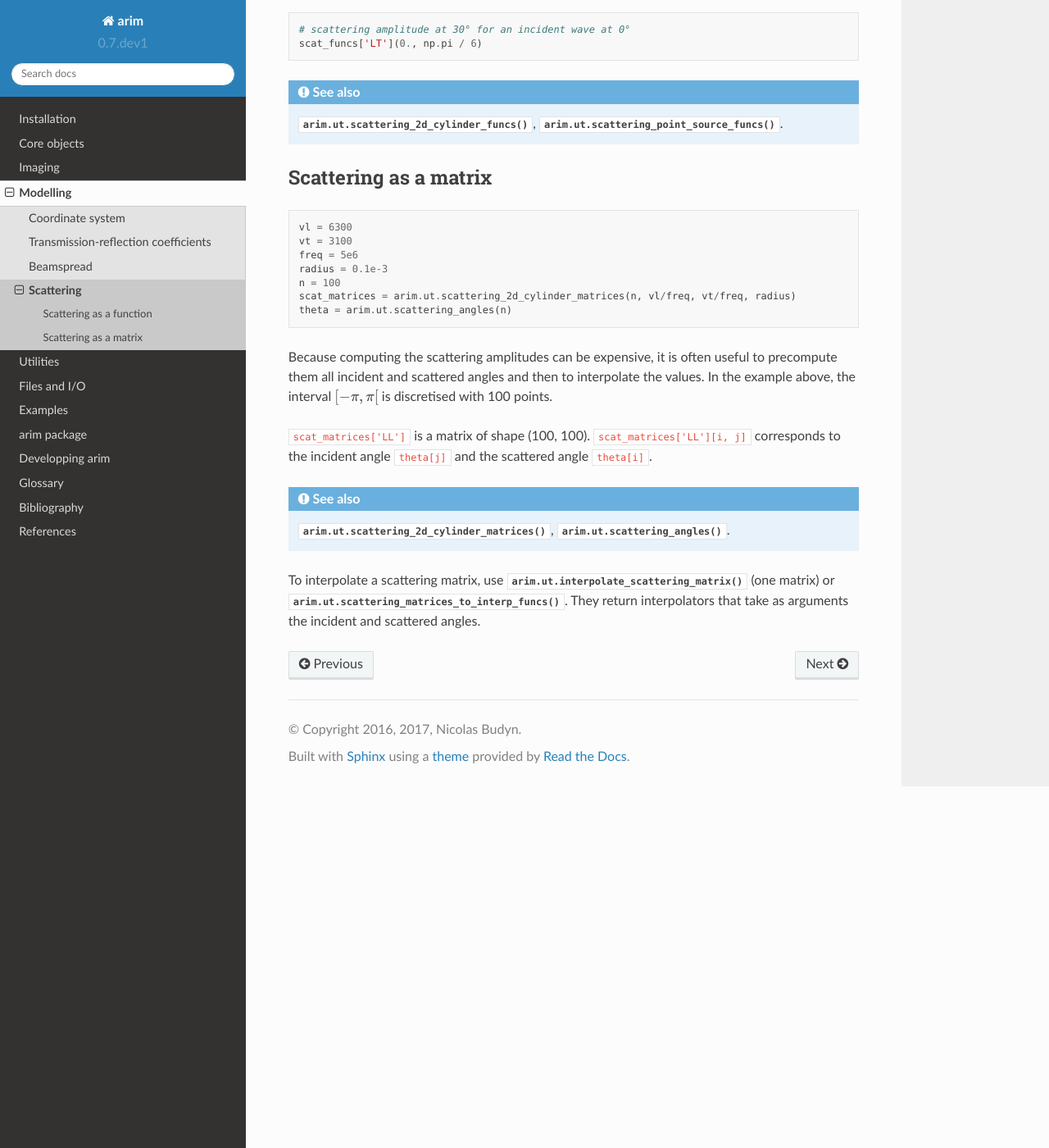
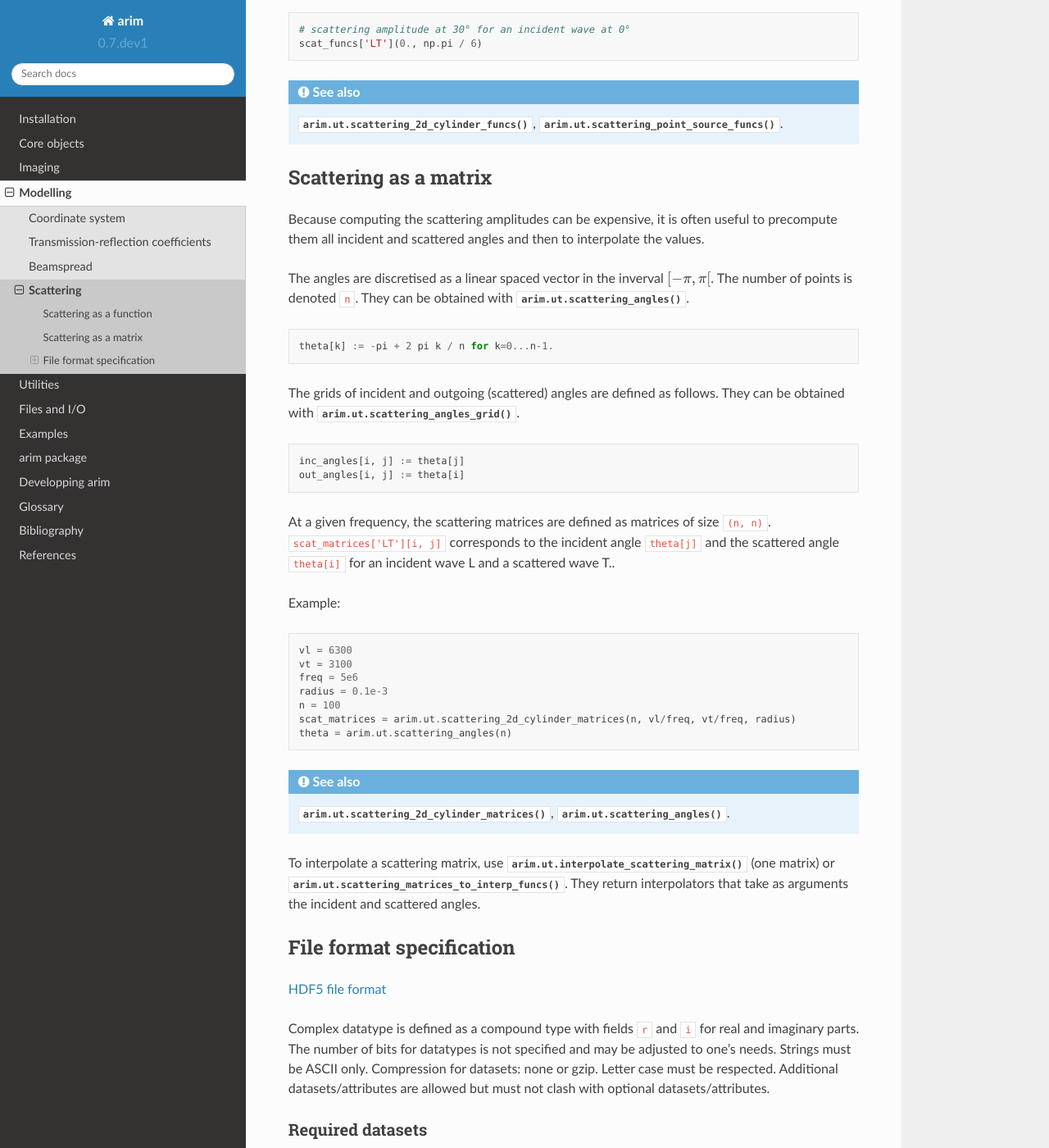
Before and after one commit to ndtatbristol/arim, a Sphinx documentation site: the page built from docs/source/model/scattering.rst, in a window 1280 px wide and 1400 px high, scrolled down 649 px. Shown: the whole window at 82% size. Built offline with Sphinx 7.4.7 and the Read the Docs theme 2.0.0, drawn with Linux system fonts in a browser that asks for light colours; some of the changed text lies outside the part shown.

Commit message:
scattering file format wip

```diff
--- a/docs/source/model/scattering.rst
+++ b/docs/source/model/scattering.rst
@@ -39,7 +39,28 @@
 Scattering as a matrix
 ======================
 
+Because computing the scattering amplitudes can be expensive, it is often useful to precompute
+them all incident and scattered angles and then to interpolate the values.
+
+The angles are discretised as a linear spaced vector in the inverval :math:`[-\pi, \pi[`. The number of points
+is denoted ``n``. They can be obtained with :func:`arim.ut.scattering_angles`.
 ::
+
+  theta[k] := -pi + 2 pi k / n for k=0...n-1.
+
+The grids of incident and outgoing (scattered) angles are defined as follows.
+They can be obtained with :func:`arim.ut.scattering_angles_grid`.
+::
+
+  inc_angles[i, j] := theta[j]
+  out_angles[i, j] := theta[i]
+
+
+At a given frequency, the scattering matrices are defined as matrices of size ``(n, n)``.
+``scat_matrices['LT'][i, j]`` corresponds to the incident angle ``theta[j]`` and the scattered angle ``theta[i]``
+for an incident wave L and a scattered wave T..
+
+Example::
 
   vl = 6300
   vt = 3100
@@ -49,17 +70,69 @@
   scat_matrices = arim.ut.scattering_2d_cylinder_matrices(n, vl/freq, vt/freq, radius)
   theta = arim.ut.scattering_angles(n)
 
-Because computing the scattering amplitudes can be expensive, it is often useful to precompute
-them all incident and scattered angles and then to interpolate the values.
-In the example above, the interval :math:`[-\pi, \pi[` is discretised with 100 points.
-
-
-``scat_matrices['LL']`` is a matrix of shape (100, 100).
-``scat_matrices['LL'][i, j]`` corresponds to the incident angle ``theta[j]`` and the scattered angle ``theta[i]``.
-
 .. seealso::
 
   :func:`arim.ut.scattering_2d_cylinder_matrices`, :func:`arim.ut.scattering_angles`.
 
-To interpolate a scattering matrix, use :func:`arim.ut.interpolate_scattering_matrix` (one matrix) or :func:`arim.ut.scattering_matrices_to_interp_funcs`.
+To interpolate a scattering matrix, use :func:`arim.ut.interpolate_scattering_matrix` (one matrix) or
+:func:`arim.ut.scattering_matrices_to_interp_funcs`.
 They return interpolators that take as arguments the incident and scattered angles.
+
+
+File format specification
+=========================
+
+`HDF5 file format <https://www.hdfgroup.org/downloads/hdf5/>`_
+
+Complex datatype is defined as a compound type with fields ``r`` and ``i`` for real and imaginary parts.
+The number of bits for datatypes is not specified and may be adjusted to one's needs.
+Strings must be ASCII only.
+Compression for datasets: none or gzip. Letter case must be respected.
+Additional datasets/attributes are allowed but must not clash with optional datasets/attributes.
+
+Required datasets
+-----------------
+
+======================== ====================== ============================================= ======================
+Name                     Datatype               Shape                                         Comments
+======================== ====================== ============================================= ======================
+``/scattering_LL``       Complex                ``(numfrequencies, numangles, numangles)``    As defined above.
+``/scattering_LT``       Complex                ``(numfrequencies, numangles, numangles)``    As defined above.
+``/scattering_TL``       Complex                ``(numfrequencies, numangles, numangles)``    As defined above.
+``/scattering_TT``       Complex                ``(numfrequencies, numangles, numangles)``    As defined above.
+``/scattering_TT``       Complex                ``(numfrequencies, numangles, numangles)``    As defined above.
+``/frequencies``         Float                  ``(numfrequencies, )``                        Frequencies at which the scattering matrices are described.
+======================== ====================== ============================================= ======================
+
+Optional datasets
+-----------------
+
+======================== ====================== ============================================= ======================
+Name                     Datatype               Shape                                         Comments
+======================== ====================== ============================================= ======================
+``/inc_angles``          Float                  ``(numangles, numangles)``                    As defined above.
+``/out_angles``          Float                  ``(numangles, numangles)``                    As defined above.
+``/material_velocity_L`` Float                  ``(1, )``                                     meter per second
+``/material_velocity_T`` Float                  ``(1, )``                                     meter per second
+``/material_density``    Float                  ``(1, )``                                     kg/m3
+======================== ====================== ============================================= ======================
+
+Required attribute
+------------------
+
+======================== ========================== ====================== ======================  ======================
+Location                 Name                       Datatype               Shape                   Comments
+======================== ========================== ====================== ======================  ======================
+``/``                    ``file_format_version``    String                 N/A                     Must be: ``1.0``
+======================== ========================== ====================== ======================  ======================
+
+
+Optional attributes
+-------------------
+
+======================== ======================   =============== ======================  ======================
+Location                 Name                     Datatype        Shape                   Comments
+======================== ======================   =============== ======================  ======================
+``/``                    ``author``               String          N/A
+``/``                    ``creation_time``        String          N/A                     `ISO 8601 format <https://en.wikipedia.org/wiki/ISO_8601>`_
+======================== ======================   =============== ======================  ======================
```
